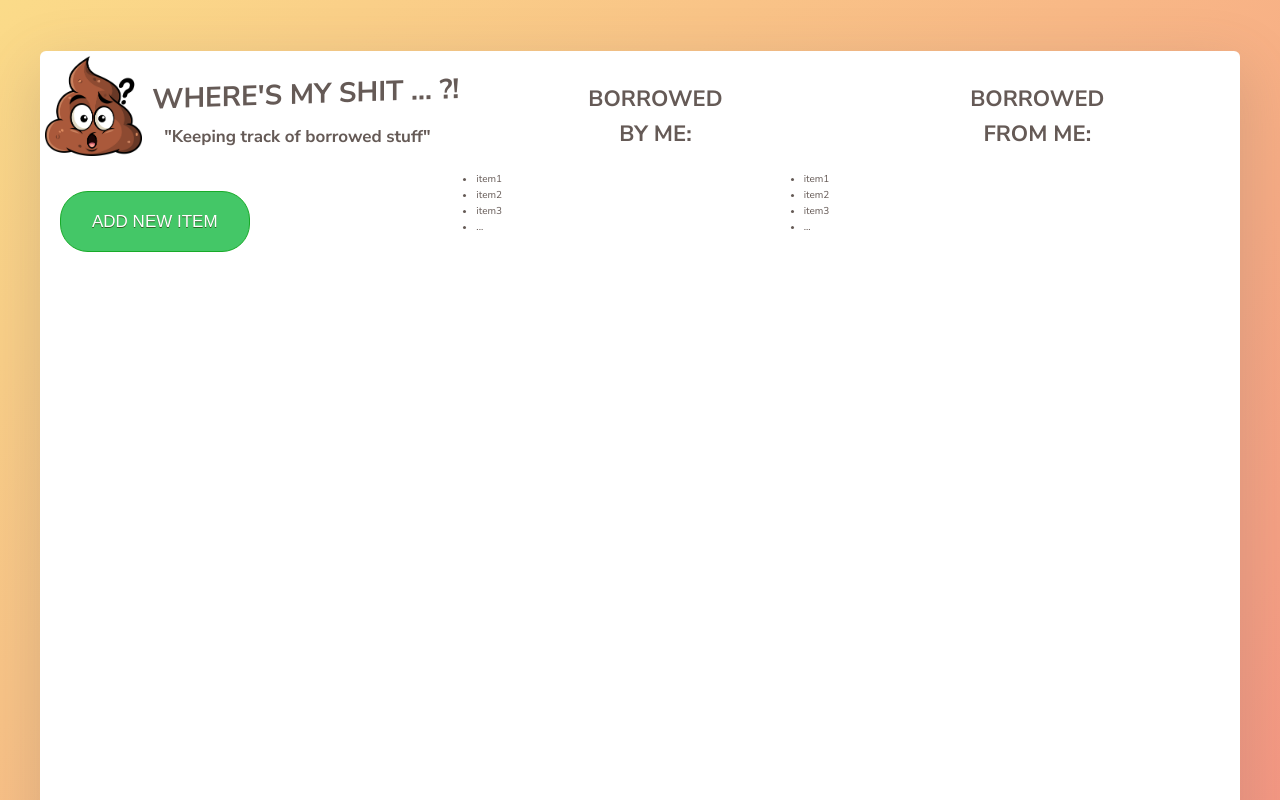
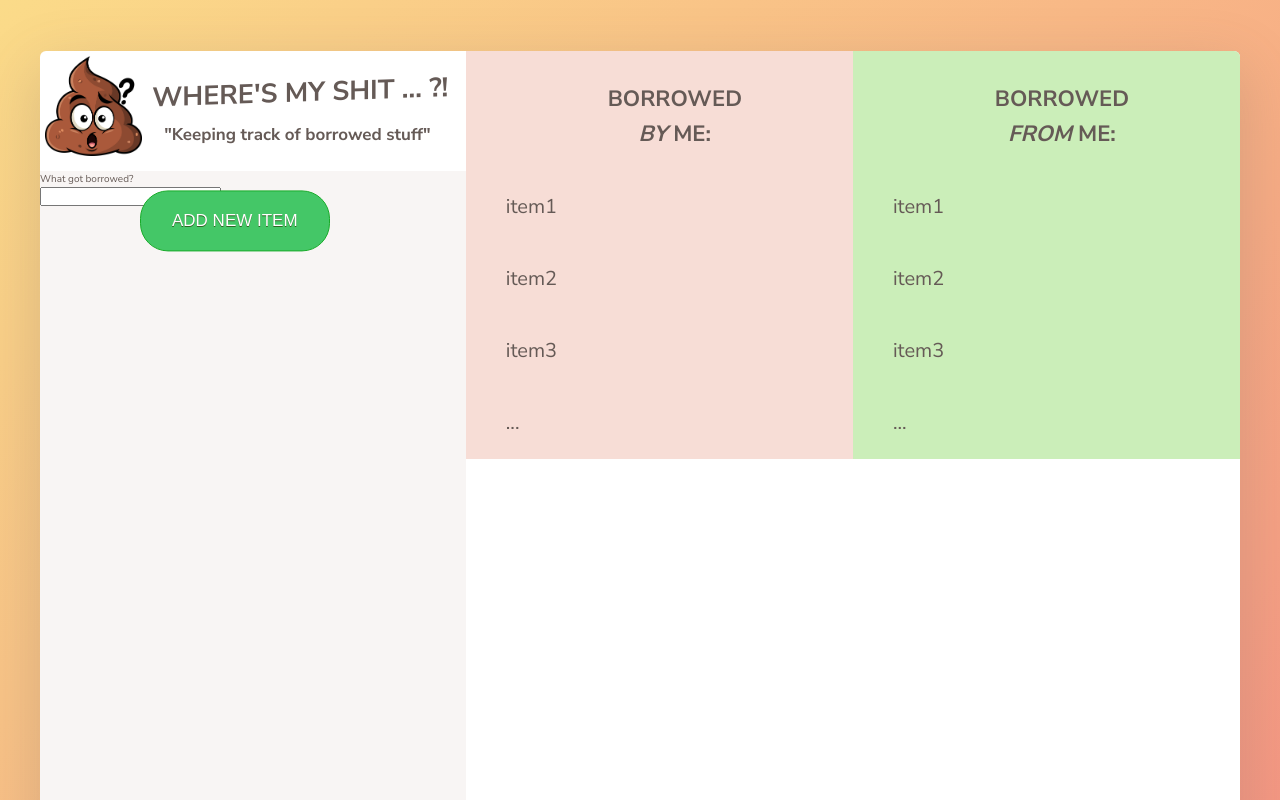
Before and after one commit to JordNew/wheres-my-shit, a website built with webpack: page src/index.html in a window 1280 px wide. Both pictures are taken after a click on the link "ADD NEW ITEM". Shown: the top 800 px of the page. Built offline with nearby package versions, Linux system fonts and the light colour scheme.

Commit message:
'Add New Item' button conjures text input field, some css

```diff
--- a/src/index.html
+++ b/src/index.html
@@ -19,28 +19,28 @@
             </div>
         </header>
         <div class="heading-2">
-            <h2>Borrowed<br><strong>by</strong> me:</h2>
+            <h2>Borrowed<br><i>by</i> me:</h2>
         </div>
-        <div class="heading-2">
-            <h2>Borrowed<br><strong>from</strong> me:</h2>
+        <div class="heading-3">
+            <h2>Borrowed<br><i>from</i> me:</h2>
+        </div>
+        <div class="addItem">
+            <a href="#" id="yeah" class="btn btn__addItem">Add new item</a>
         </div>
         <div>
-            <a href="#" class="btn btn__addItem">Add new item</a>
-        </div>
-        <div>
-            <ul>
-                <li>item1</li>
-                <li>item2</li>
-                <li>item3</li>
-                <li>...</li>
+            <ul class="borrowedByMe">
+                <li class="borrowed__item">item1</li>
+                <li class="borrowed__item">item2</li>
+                <li class="borrowed__item">item3</li>
+                <li class="borrowed__item"> ... </li>
             </ul>
         </div>
         <div>
-            <ul>
-                <li>item1</li>
-                <li>item2</li>
-                <li>item3</li>
-                <li>...</li>
+            <ul class="borrowedFromMe">
+                <li class="borrowed__item">item1</li>
+                <li class="borrowed__item">item2</li>
+                <li class="borrowed__item">item3</li>
+                <li class="borrowed__item"> ... </li>
             </ul>
         </div>
         <div>
--- a/src/js/index.js
+++ b/src/js/index.js
@@ -1,4 +1,5 @@
-import { elements } from './views/base';
+import { elements, renderItem, deleteItem } from './views/base';
+import * as addItemView from './views/addItemView';
 
 /** Global state of the app
  * - Add object
@@ -12,8 +13,8 @@ const state = {};
  * ADD CONTROLLER
  */
 
-elements.addItem.addEventListener('click', e => {
-    alert('Yeehaw!');
+elements.buttonAddItem.addEventListener('click', e => {
+    addItemView.renderTextQuestion();
 });
 
 
--- a/src/js/models/Items.js
+++ b/src/js/models/Items.js
@@ -4,8 +4,8 @@ export default class Items {
         this.borrowedFromMe = [];
     }
 
-    addItem( id, borrower, owner, when, whenBack) {
-        const item = { id, borrower, owner, when, whenBack };
+    addItem(id, desc, borrower, owner, when, whenBack) {
+        const item = { id, desc, borrower, owner, when, whenBack };
 
         if (borrower === 'me') {
             this.borrowedByMe.push(item);
@@ -55,7 +55,7 @@ export default class Items {
         const storage1 = JSON.parse(localStorage.getItem('borrowedByMe'));
         const storage2 = JSON.parse(localStorage.getItem('borrowedFromMe'));
 
-        // Restore likes from the localStorage
+        // Restore borrowed items from the localStorage
         if (storage1) this.borrowedByMe = storage1;
         if (storage2) this.borrowedFromMe = storage2;
     }
--- /dev/null
+++ b/src/js/views/addItemView.js
@@ -0,0 +1,11 @@
+import { elements } from './base';
+
+export const renderTextQuestion = question => {
+    const markup = `
+    <form class="form">
+        <label>What got borrowed?</label><br>
+        <input type="text" id="fname" name="fname"><br><br>
+  </form>
+    `;
+    elements.addItem.insertAdjacentHTML('beforeend', markup);
+}
--- a/src/js/views/base.js
+++ b/src/js/views/base.js
@@ -1,3 +1,23 @@
 export const elements = {
-    addItem: document.querySelector('.btn__addItem')
+    addItem: document.querySelector('.addItem'),
+    buttonAddItem: document.querySelector('.btn__addItem')
 };
+
+export const renderItem = item => {
+    const markup = `
+        <li class="question" data-itemid=${item.id}>
+            <p class="item__description">${item.desc}</p>
+            <button class="item__delete btn-tiny">
+                <svg>
+                    <use href="img/icons.svg#icon-circle-with-cross"></use>
+                </svg>
+            </button>
+        </li>
+    `;
+    elements.shopping.insertAdjacentHTML('beforeend', markup);
+};
+
+export const deleteItem = id => {
+    const item = document.querySelector(`[data-itemid="${id}"]`);
+    if (item) item.parentElement.removeChild(item);
+};
--- /dev/null
+++ b/src/js/views/borrowedByMeView.js
@@ -0,0 +1 @@
+import { elements } from './base';
```
Also changed, not shown: src/js/models/AddItem.js (added, +7 -0 lines), dist/css/style.css, dist/img/icons.svg (added), src/js/models/Submit.js (deleted).
